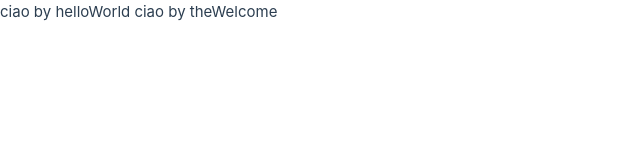
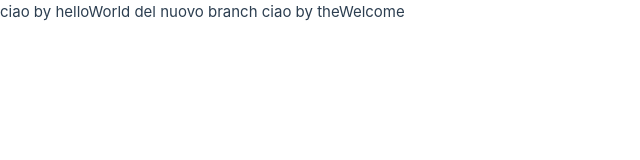
Before and after one commit to Alice-Rossi-03/example-merge, a Vue app: page / in a window 1280 px wide. Shown: the top 160 px of the page, without its empty margins (0-640 px from the left). Built offline with nearby package versions, Linux system fonts and the light colour scheme.

Commit message:
prova di modifica

```diff
--- a/src/components/HelloWorld.vue
+++ b/src/components/HelloWorld.vue
@@ -15,7 +15,7 @@ export default{
 </script>
 
 <template>
-    ciao by helloWorld
+    ciao by helloWorld del nuovo branch
 </template>
 
 <style scoped>
```
